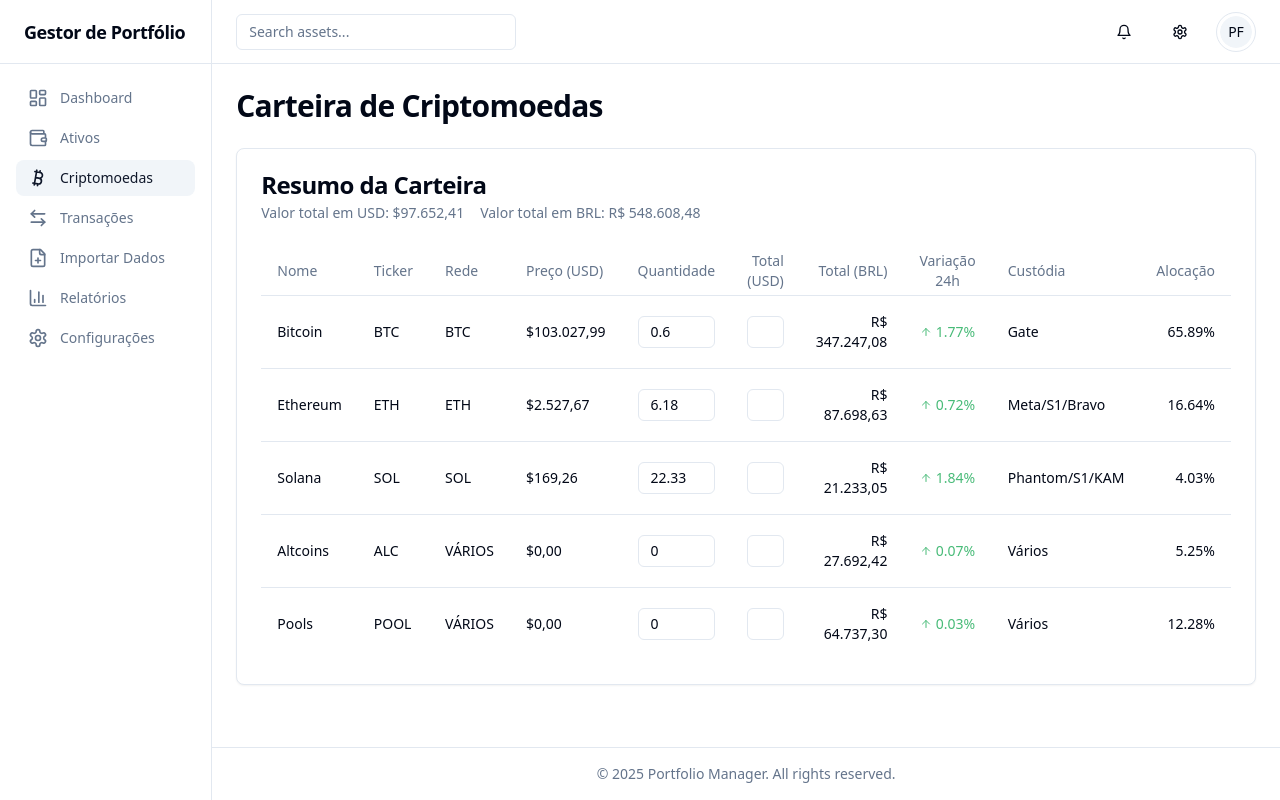
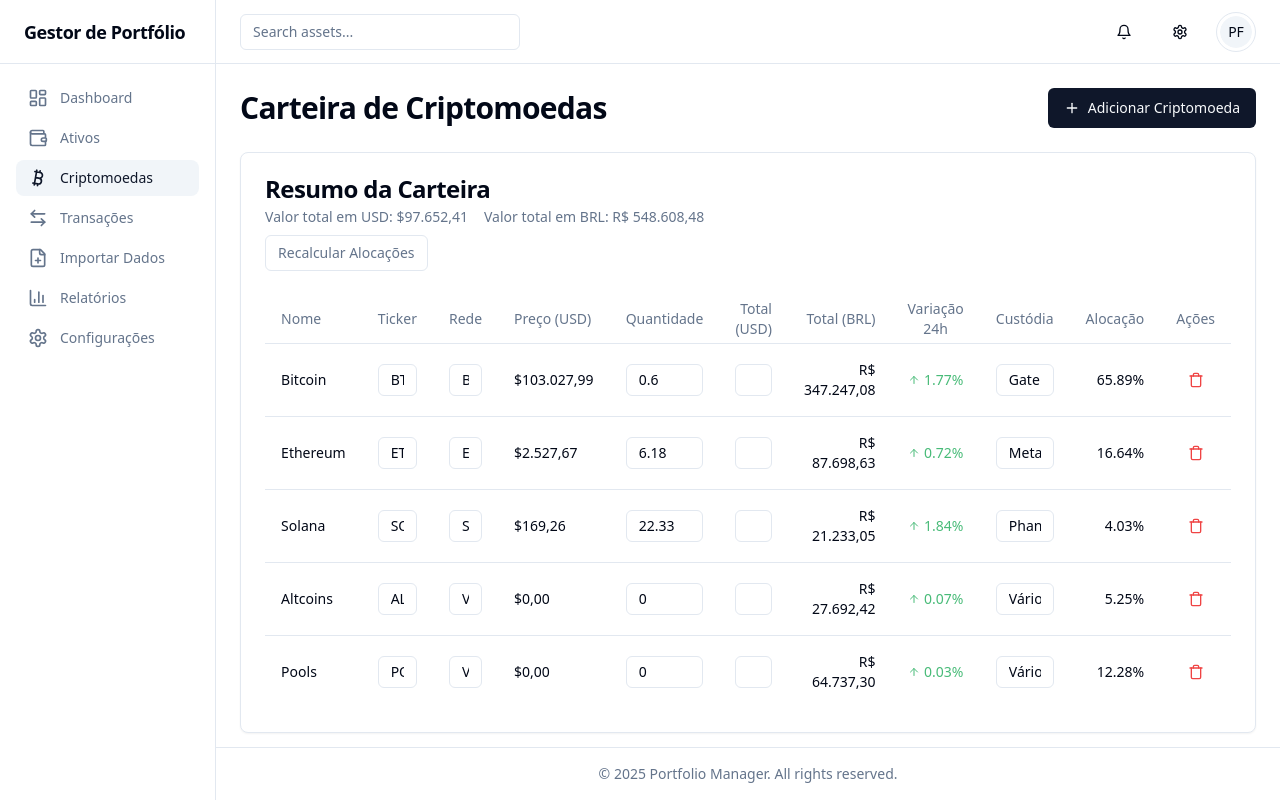
Before and after one commit to Gjacks1978/carteira-fluente-dashboard, a React (Vite) app: page /crypto in a window 1280 px wide. Built offline with nearby package versions, Linux system fonts and the light colour scheme.

Commit message:
feat: Add row manipulation and edit fields to crypto table
Adds functionality to add and delete rows in the crypto portfolio table. Makes the Custody, Ticker, and Network fields editable directly within the table.

```diff
--- a/src/pages/CriptoPage.tsx
+++ b/src/pages/CriptoPage.tsx
@@ -11,7 +11,9 @@ import {
   TableRow,
 } from "@/components/ui/table";
 import { Badge } from "@/components/ui/badge";
-import { ArrowDown, ArrowUp } from "lucide-react";
+import { ArrowDown, ArrowUp, Plus, Trash } from "lucide-react";
+import { Button } from "@/components/ui/button";
+import { toast } from "sonner";
 
 interface CriptoAsset {
   id: string;
@@ -71,10 +73,76 @@ export default function CriptoPage() {
     }));
   };
 
+  const handleChangeTicker = (id: string, newTicker: string) => {
+    setAssets(assets.map(asset => {
+      if (asset.id === id) {
+        return { ...asset, ticker: newTicker };
+      }
+      return asset;
+    }));
+  };
+
+  const handleChangeNetwork = (id: string, newNetwork: string) => {
+    setAssets(assets.map(asset => {
+      if (asset.id === id) {
+        return { ...asset, network: newNetwork };
+      }
+      return asset;
+    }));
+  };
+
+  const handleChangeCustodian = (id: string, newCustodian: string) => {
+    setAssets(assets.map(asset => {
+      if (asset.id === id) {
+        return { ...asset, custodian: newCustodian };
+      }
+      return asset;
+    }));
+  };
+
+  const addNewAsset = () => {
+    const newId = (Math.max(...assets.map(asset => parseInt(asset.id))) + 1).toString();
+    const newAsset: CriptoAsset = {
+      id: newId,
+      name: "Nova Criptomoeda",
+      ticker: "NOVO",
+      network: "REDE",
+      price: 0,
+      quantity: 0,
+      total: 0,
+      totalBRL: 0,
+      change: 0,
+      custodian: "Nova Custódia",
+      allocation: 0
+    };
+    setAssets([...assets, newAsset]);
+    toast.success("Nova criptomoeda adicionada com sucesso!");
+  };
+
+  const deleteAsset = (id: string) => {
+    setAssets(assets.filter(asset => asset.id !== id));
+    toast.success("Criptomoeda removida com sucesso!");
+  };
+
+  // Recalcula as alocações percentuais baseado no total do portfólio
+  const calculateAllocations = () => {
+    if (totalPortfolio === 0) return;
+
+    setAssets(assets.map(asset => ({
+      ...asset,
+      allocation: parseFloat(((asset.total / totalPortfolio) * 100).toFixed(2))
+    })));
+
+    toast.success("Alocações recalculadas!");
+  };
+
   return (
     <div className="space-y-6">
       <div className="flex items-center justify-between">
         <h1 className="text-3xl font-bold tracking-tight">Carteira de Criptomoedas</h1>
+        <Button onClick={addNewAsset} className="flex items-center gap-2">
+          <Plus className="h-4 w-4" /> Adicionar Criptomoeda
+        </Button>
       </div>
 
       <Card>
@@ -85,6 +153,11 @@ export default function CriptoPage() {
             <span className="ml-4">
               Valor total em BRL: R$ {totalPortfolioBRL.toLocaleString('pt-BR', { minimumFractionDigits: 2, maximumFractionDigits: 2 })}
             </span>
+            <div className="mt-2">
+              <Button variant="outline" size="sm" onClick={calculateAllocations}>
+                Recalcular Alocações
+              </Button>
+            </div>
           </CardDescription>
         </CardHeader>
         <CardContent>
@@ -101,14 +174,29 @@ export default function CriptoPage() {
                 <TableHead className="text-center">Variação 24h</TableHead>
                 <TableHead>Custódia</TableHead>
                 <TableHead className="text-right">Alocação</TableHead>
+                <TableHead className="text-center">Ações</TableHead>
               </TableRow>
             </TableHeader>
             <TableBody>
               {assets.map((asset) => (
                 <TableRow key={asset.id}>
                   <TableCell className="font-medium">{asset.name}</TableCell>
-                  <TableCell>{asset.ticker}</TableCell>
-                  <TableCell>{asset.network}</TableCell>
+                  <TableCell>
+                    <Input
+                      type="text"
+                      value={asset.ticker}
+                      onChange={(e) => handleChangeTicker(asset.id, e.target.value)}
+                      className="max-w-24 h-8"
+                    />
+                  </TableCell>
+                  <TableCell>
+                    <Input
+                      type="text"
+                      value={asset.network}
+                      onChange={(e) => handleChangeNetwork(asset.id, e.target.value)}
+                      className="max-w-24 h-8"
+                    />
+                  </TableCell>
                   <TableCell>
                     ${asset.price.toLocaleString('pt-BR', { minimumFractionDigits: 2, maximumFractionDigits: 2 })}
                   </TableCell>
@@ -143,8 +231,25 @@ export default function CriptoPage() {
                       {Math.abs(asset.change)}%
                     </span>
                   </TableCell>
-                  <TableCell>{asset.custodian}</TableCell>
+                  <TableCell>
+                    <Input
+                      type="text"
+                      value={asset.custodian}
+                      onChange={(e) => handleChangeCustodian(asset.id, e.target.value)}
+                      className="max-w-28 h-8"
+                    />
+                  </TableCell>
                   <TableCell className="text-right">{asset.allocation}%</TableCell>
+                  <TableCell className="text-center">
+                    <Button
+                      variant="ghost"
+                      size="icon"
+                      onClick={() => deleteAsset(asset.id)}
+                      className="h-8 w-8 text-destructive hover:text-destructive/80"
+                    >
+                      <Trash className="h-4 w-4" />
+                    </Button>
+                  </TableCell>
                 </TableRow>
               ))}
             </TableBody>
```
